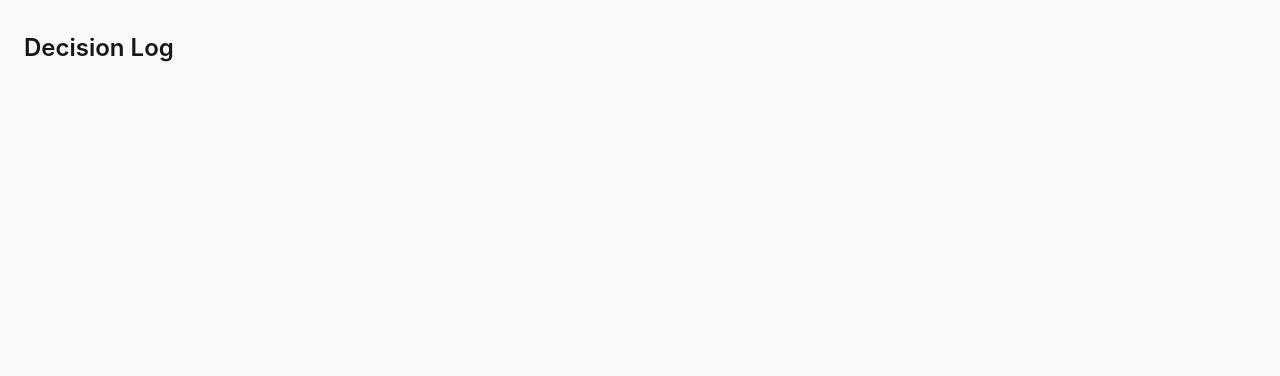
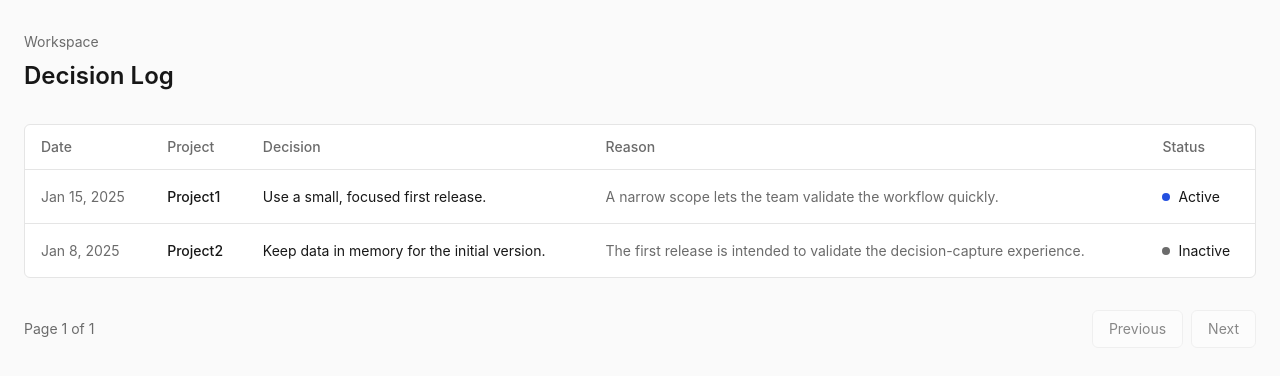
Before and after one commit to mehtab-ali-khan/decision-log, a React (Vite) app: page /app in a window 1280 px wide. Shown: the top 376 px of the page. Built offline with nearby package versions, Linux system fonts and the light colour scheme.

Commit message:
add decision list view

```diff
--- a/src/pages/DecisionLog.tsx
+++ b/src/pages/DecisionLog.tsx
@@ -1,7 +1,181 @@
+import { useEffect, useMemo, useState } from "react";
+import { useDecisions } from "../hooks/useDecisions";
+
+const PAGE_SIZE = 10;
+
+function formatDate(date: string): string {
+  return new Intl.DateTimeFormat("en", {
+    dateStyle: "medium",
+  }).format(new Date(`${date}T00:00:00`));
+}
+
+function DecisionTableSkeleton() {
+  return (
+    <div className="overflow-hidden rounded border border-border bg-surface">
+      <div className="grid grid-cols-5 gap-4 border-b border-border px-4 py-3">
+        {Array.from({ length: 5 }, (_, index) => (
+          <div
+            className="h-4 animate-pulse rounded bg-border"
+            key={index}
+          />
+        ))}
+      </div>
+      {Array.from({ length: 5 }, (_, index) => (
+        <div
+          className="grid grid-cols-5 gap-4 border-b border-border px-4 py-5 last:border-b-0"
+          key={index}
+        >
+          {Array.from({ length: 5 }, (_, cellIndex) => (
+            <div
+              className="h-4 animate-pulse rounded bg-border"
+              key={cellIndex}
+            />
+          ))}
+        </div>
+      ))}
+    </div>
+  );
+}
+
 export default function DecisionLog() {
+  const { decisions, loading, error, fetchDecisions } = useDecisions();
+  const [page, setPage] = useState(1);
+
+  const sortedDecisions = useMemo(
+    () =>
+      [...decisions].sort((first, second) =>
+        second.date.localeCompare(first.date),
+      ),
+    [decisions],
+  );
+  const pageCount = Math.max(1, Math.ceil(sortedDecisions.length / PAGE_SIZE));
+  const visibleDecisions = sortedDecisions.slice(
+    (page - 1) * PAGE_SIZE,
+    page * PAGE_SIZE,
+  );
+
+  useEffect(() => {
+    if (page > pageCount) {
+      setPage(pageCount);
+    }
+  }, [page, pageCount]);
+
   return (
     <main className="min-h-screen bg-background px-page py-section font-sans text-text-primary">
-      <h1 className="text-2xl font-semibold">Decision Log</h1>
+      <div className="mx-auto flex w-full max-w-7xl flex-col gap-section">
+        <div>
+          <p className="mb-2 text-sm text-text-secondary">Workspace</p>
+          <h1 className="text-2xl font-semibold">Decision Log</h1>
+        </div>
+
+        {loading && <DecisionTableSkeleton />}
+
+        {!loading && error && (
+          <section className="rounded border border-border bg-surface px-6 py-8">
+            <h2 className="font-semibold">Unable to load decisions</h2>
+            <p className="mt-2 text-sm text-text-secondary">{error}</p>
+            <button
+              className="mt-4 rounded bg-primary px-4 py-2 text-sm font-medium text-surface transition-opacity hover:opacity-90"
+              onClick={() => void fetchDecisions()}
+              type="button"
+            >
+              Try again
+            </button>
+          </section>
+        )}
+
+        {!loading && !error && decisions.length === 0 && (
+          <section className="rounded border border-border bg-surface px-6 py-8">
+            <h2 className="font-semibold">No decisions yet</h2>
+            <p className="mt-2 text-sm text-text-secondary">
+              Decisions you record will appear here.
+            </p>
+          </section>
+        )}
+
+        {!loading && !error && decisions.length > 0 && (
+          <>
+            <div className="overflow-hidden rounded border border-border bg-surface">
+              <table className="w-full border-collapse text-left text-sm">
+                <thead className="border-b border-border text-text-secondary">
+                  <tr>
+                    <th className="px-4 py-3 font-medium" scope="col">
+                      Date
+                    </th>
+                    <th className="px-4 py-3 font-medium" scope="col">
+                      Project
+                    </th>
+                    <th className="px-4 py-3 font-medium" scope="col">
+                      Decision
+                    </th>
+                    <th className="px-4 py-3 font-medium" scope="col">
+                      Reason
+                    </th>
+                    <th className="px-4 py-3 font-medium" scope="col">
+                      Status
+                    </th>
+                  </tr>
+                </thead>
+                <tbody>
+                  {visibleDecisions.map((decision) => (
+                    <tr
+                      className="border-b border-border last:border-b-0"
+                      key={decision.id}
+                    >
+                      <td className="whitespace-nowrap px-4 py-4 text-text-secondary">
+                        {formatDate(decision.date)}
+                      </td>
+                      <td className="whitespace-nowrap px-4 py-4 font-medium">
+                        {decision.project}
+                      </td>
+                      <td className="px-4 py-4">{decision.text}</td>
+                      <td className="px-4 py-4 text-text-secondary">
+                        {decision.reason}
+                      </td>
+                      <td className="whitespace-nowrap px-4 py-4">
+                        <span className="inline-flex items-center gap-2">
+                          <span
+                            aria-hidden="true"
+                            className={`h-2 w-2 rounded-full ${decision.active ? "bg-primary" : "bg-text-secondary"}`}
+                          />
+                          {decision.active ? "Active" : "Inactive"}
+                        </span>
+                      </td>
+                    </tr>
+                  ))}
+                </tbody>
+              </table>
+            </div>
+
+            <nav
+              aria-label="Decision pagination"
+              className="flex items-center justify-between"
+            >
+              <p className="text-sm text-text-secondary">
+                Page {page} of {pageCount}
+              </p>
+              <div className="flex gap-2">
+                <button
+                  className="rounded border border-border bg-surface px-4 py-2 text-sm transition-opacity disabled:cursor-not-allowed disabled:opacity-50"
+                  disabled={page === 1}
+                  onClick={() => setPage((currentPage) => currentPage - 1)}
+                  type="button"
+                >
+                  Previous
+                </button>
+                <button
+                  className="rounded border border-border bg-surface px-4 py-2 text-sm transition-opacity disabled:cursor-not-allowed disabled:opacity-50"
+                  disabled={page === pageCount}
+                  onClick={() => setPage((currentPage) => currentPage + 1)}
+                  type="button"
+                >
+                  Next
+                </button>
+              </div>
+            </nav>
+          </>
+        )}
+      </div>
     </main>
   );
 }
```
Also changed, not shown: 1 other file (tests, documents, lock files or other folders).
